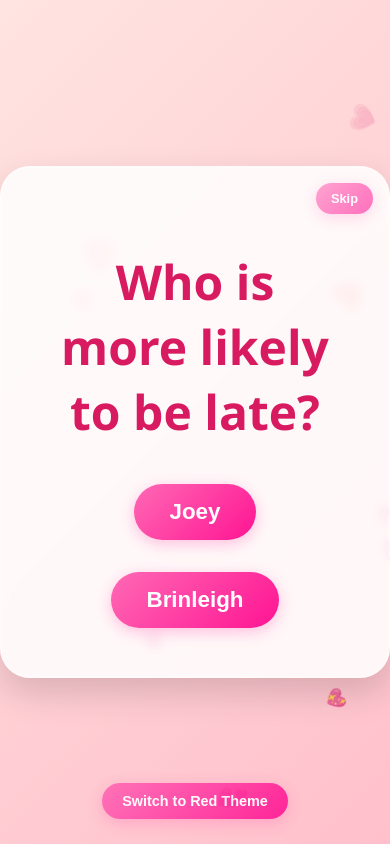
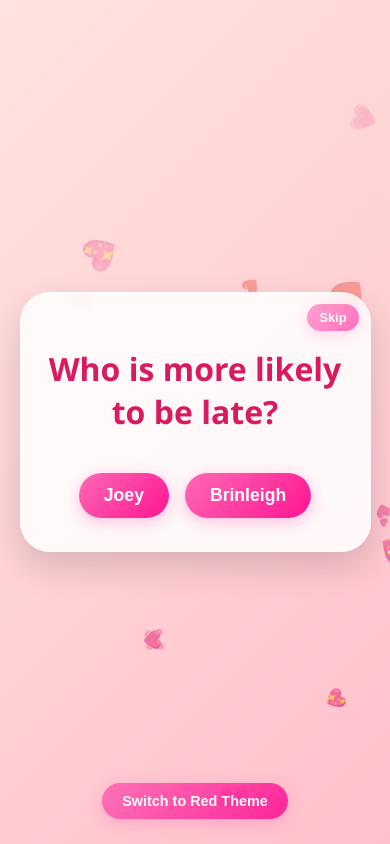
Before and after one commit to jlantz804/scavengerHunt, a plain HTML site: page index.html in a window 390 px wide. Drawn offline with Linux system fonts and the light colour scheme.

Commit message:
mobile friendly

```diff
--- a/style.css
+++ b/style.css
@@ -1,3 +1,7 @@
+* {
+    box-sizing: border-box;
+}
+
 body {
     font-family: 'Segoe UI', Tahoma, Geneva, Verdana, sans-serif;
     transition: background-color 0.5s ease, color 0.5s ease;
@@ -17,6 +21,7 @@ body {
     border-radius: 30px;
     box-shadow: 0 15px 35px rgba(0, 0, 0, 0.15);
     max-width: 80%;
+    width: 600px;
     position: relative;
     z-index: 10;
     backdrop-filter: blur(5px);
@@ -155,3 +160,35 @@ button:active {
         opacity: 0;
     }
 }
+
+/* Mobile Friendly */
+@media (max-width: 600px) {
+    .container {
+        padding: 2rem 1.5rem;
+        max-width: 90%;
+        width: auto;
+    }
+
+    #question-text {
+        font-size: 2rem;
+    }
+
+    .fancy-font {
+        font-size: 4rem;
+    }
+
+    button {
+        padding: 12px 25px;
+        font-size: 1.1rem;
+    }
+
+    .button-group {
+        gap: 1rem;
+    }
+
+    .corner-btn {
+        top: 10px;
+        right: 10px;
+        padding: 6px 12px;
+    }
+}
```
